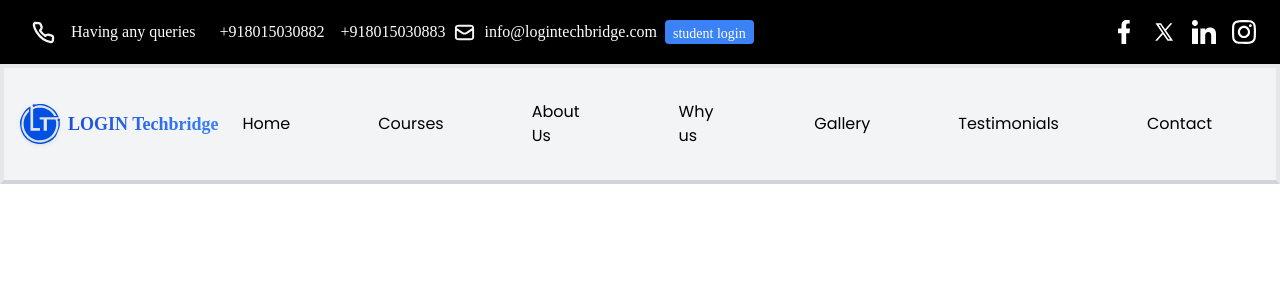
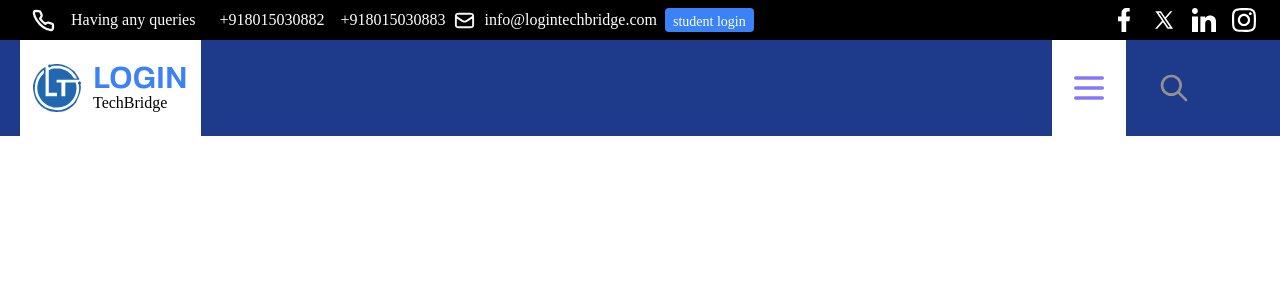
Before and after one commit to RAAMSRI2020/logintechbridge, a React (Vite) app: page / in a window 1280 px wide. Shown: the top 300 px of the page. Built offline with nearby package versions, Linux system fonts and the light colour scheme; a web font is replaced by a local one.

Commit message:
Completed Navbar

```diff
--- a/src/App.jsx
+++ b/src/App.jsx
@@ -4,12 +4,12 @@ import { Navbar,Header} from "./components";
 const App = () => (
   <div className="w-full overflow-hidden">
     {/* Header */}
-    <div className="w-full flex  items-center h-[8vh] bg-black">
+    <div className="w-full flex  items-center h-[5vh] bg-black">
       <Header/>
     </div>
 
     {/* Navbar */}
-    <div className="w-full flex items-center">
+    <div className="w-full h-[12vh] flex items-center bg-blue-900">
       <Navbar />
     </div>
 
--- a/src/assets/index.js
+++ b/src/assets/index.js
@@ -7,6 +7,7 @@ import facebook from "./facebook.svg"
 import twitter from "./twitter.svg"
 import mail from "./mail.svg"
 import instagram from "./instagram.svg"
+import search from "./search.svg"
 
 export {
     close,
@@ -18,4 +19,5 @@ export {
     twitter,
     mail,
     instagram,
+    search,
 }
--- a/src/components/Navbar.jsx
+++ b/src/components/Navbar.jsx
@@ -1,67 +1,52 @@
-import { useState } from "react";
-import { close, logo, menu } from '../assets';
-import { navLinks } from '../constants';
+import React, { useState, useEffect } from "react";
+import { logo, menu, search } from "../assets";
 
 const Navbar = () => {
-  const [toggle, setToggle] = useState(false);
+  const [isMobileView, setIsMobileView] = useState(window.innerWidth < 750);
+
+  useEffect(() => {
+    const handleResize = () => {
+      setIsMobileView(window.innerWidth < 750);
+    };
+
+    window.addEventListener("resize", handleResize);
+    return () => window.removeEventListener("resize", handleResize);
+  }, []);
 
   return (
-    <nav className="w-full flex py-6 justify-between items-center bg-gray-100 border-4 border-b-gray-300 navbar">
-      {/* Logo and Brand Name */}
-      <div className="flex items-center ml-4">
-        <img
-          src={logo}
-          alt="hoobank"
-          className="w-[40px] h-[40px] transition-transform duration-300 ease-in-out transform hover:scale-110 hover:shadow-lg drop-shadow contrast-200"
-        />
-        <span className="ml-2 text-lg font-extrabold  text-bold bg-gradient-to-r from-blue-700 to-blue-500 text-transparent bg-clip-text font-text">
-          LOGIN Techbridge
-        </span>
-      </div>
+    <div className="w-full flex items-center ">
+      <nav className="w-full flex items-center justify-between px-5 py-2">
+        {/* Logo Section */}
+        <div className="flex items-center bg-white border border-white flex-shrink-0 py-1 px-3 h-[12vh]">
+          <img src={logo} alt="logo" className="h-12 w-12" />
+          <div className="ml-3 flex flex-col justify-center">
+            <p className="text-blue-500 font-title font-extrabold text-[20px] sm:text-[30px] leading-none">
+              LOGIN
+            </p>
+            <p className="font-text text-sm sm:text-base">TechBridge</p>
+          </div>
+        </div>
 
-      {/* Desktop Menu */}
-      <ul className="hidden lg:flex flex-1 justify-end items-center">
-        {navLinks.map((nav, index) => (
-          <li
-            key={nav.id}
-            className={`font-poppins font-normal cursor-pointer text-[16px] text-black-pure mr-10 bg-gray-100 px-6 py-2 rounded-md hover:bg-gray-200 transition duration-200
-              ${index === navLinks.length - 1 ? 'mr-0' : 'mr-10'}`}
-          >
-            <a href={`#${nav.id}`}>
-              {nav.title}
-            </a>
-          </li>
-        ))}
-      </ul>
+        {/* Spacer to push the icon section to the right */}
+        <div className="flex-grow" />
 
-      {/* Mobile Menu Toggle */}
-      <div className="flex items-center lg:hidden mr-4">
-        <img
-          src={toggle ? close : menu}
-          alt="menu"
-          className="w-[28px] h-[28px] object-contain cursor-pointer"
-          onClick={() => setToggle(prev => !prev)}
-        />
-      </div>
+        {/* Icon Section */}
+        <div className="flex items-center space-x-6 mr-[5%]">
+          {/* Menu Icon */}
+          <div className="bg-white p-4 border border-white flex items-center justify-center flex-shrink-0 h-[12vh]">
+            <img src={menu} alt="menu" className="h-10 w-10 cursor-pointer" />
+          </div>
 
-      {/* Mobile Menu */}
-      <div className={`${toggle ? 'flex' : 'hidden'} p-6 bg-gray-100 shadow-md absolute top-20 right-0 mx-4 my-2 min-w-[140px] rounded-xl sidebar`}>
-        <ul className="list-none flex flex-col justify-end items-center flex-1">
-          {navLinks.map((nav, index) => (
-            <li
-              key={nav.id}
-              className={`font-poppins font-normal cursor-pointer text-[16px] text-black mb-4 bg-gray-100 px-4 py-2 rounded-md hover:bg-gray-200 transition duration-200
-                ${index === navLinks.length - 1 ? 'mb-0' : 'mb-4'}`}
-            >
-              <a href={`#${nav.id}`}>
-                {nav.title}
-              </a>
-            </li>
-          ))}
-        </ul>
-      </div>
-    </nav>
+          {/* Search Icon: Visible on tablet and desktop, hidden on mobile */}
+          {!isMobileView && (
+            <div className="p-2 flex items-center justify-center flex-shrink-0">
+              <img src={search} alt="search" className="h-8 w-8 cursor-pointer" />
+            </div>
+          )}
+        </div>
+      </nav>
+    </div>
   );
-}
+};
 
 export default Navbar;
```
Also changed, not shown: src/assets/menu.svg, src/assets/search.svg (added).
